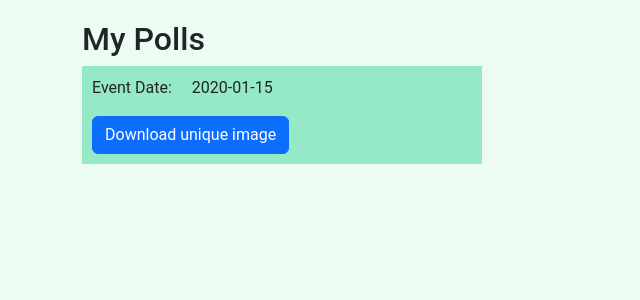
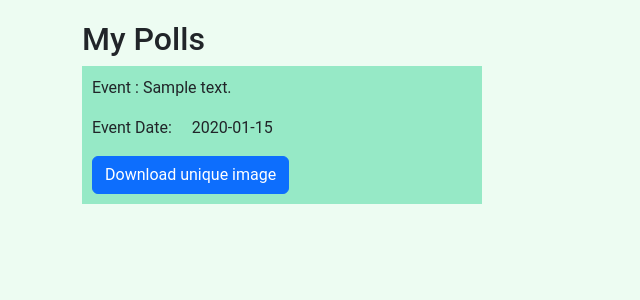
Before and after one commit to elisha-joy22/lunch_app, a Django app: template poll/templates/my_polls.html in a window 1280 px wide. Shown: the part 57-357 px from the top of the page, without its empty margins (0-640 px from the left). Run offline with Django 5.2, Linux system fonts and the light colour scheme; the template is opened without the code that fills it: most values are stand-ins (such as "Sample title", 1, 10 or a date in 2020).

Commit message:
added event name to my_polls template

```diff
--- a/poll/templates/my_polls.html
+++ b/poll/templates/my_polls.html
@@ -7,8 +7,9 @@
 {% if poll_ids %}
   <h2>My Polls</h2>
 
-    {% for id, end_date_time, event_date_time,is_active in poll_ids %}
+    {% for id,poll_text,end_date_time, event_date_time,is_active in poll_ids %}
       <div class="poll-container">
+        <p style="margin-right: 20px;">Event : {{ poll_text }}</p>
         <div class="event-details">
           <p style="margin-right: 20px;">Event Date: </p>
           <p>{{ event_date_time }}</p>
--- a/poll/views.py
+++ b/poll/views.py
@@ -65,7 +65,7 @@ class PollModelViewSet(TokenAuthRequiredMixin,ModelViewSet):
 
     @action(detail=False, methods=['get'])
     def my_polls(self,request):
-        poll_ids = self.queryset.filter(users=request.user).values_list('id','end_date_time','event_date_time','is_active').order_by('-start_date_time')
+        poll_ids = self.queryset.filter(users=request.user).values_list('id','poll_text','end_date_time','event_date_time','is_active').order_by('-start_date_time')
         context = CONTEXT
         context["poll_ids"] = poll_ids
         datetime_now_utc = timezone.now()
```
